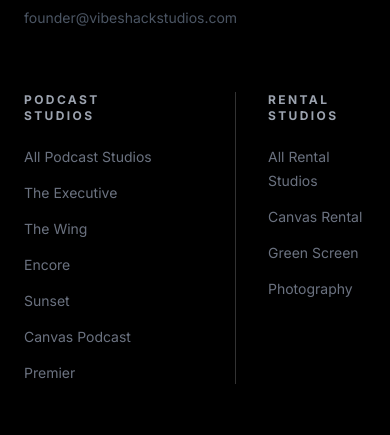
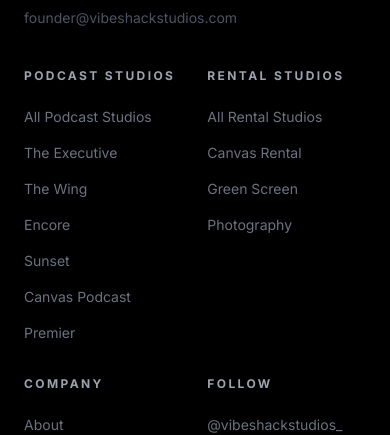
Before and after one commit to founderVSS904/vibeshack-website, a Next.js app: page /book in a window 390 px wide. Shown: the part 2691-3126 px from the top of the page. Built offline with nearby package versions, Linux system fonts and the light colour scheme; no server answers.

Commit message:
Fix: mobile footer layout — all columns visible

```diff
--- a/components/Footer.tsx
+++ b/components/Footer.tsx
@@ -6,7 +6,7 @@
       <div className="max-w-7xl mx-auto px-6 sm:px-10 lg:px-16 py-16">
 
         {/* Top row */}
-        <div className="flex flex-col lg:flex-row items-start justify-between gap-16 mb-16">
+        <div className="flex flex-col lg:flex-row items-start justify-between gap-10 lg:gap-16 mb-16">
           {/* Brand */}
           <div className="max-w-xs">
             <div className="mb-8">
@@ -31,7 +31,7 @@
           </div>
 
           {/* Links */}
-          <div className="grid grid-cols-2 md:grid-cols-5 gap-20">
+          <div className="grid grid-cols-2 gap-8 md:grid-cols-4 md:gap-12">
             {/* Podcast Studios */}
             <div>
               <p className="text-gray-400 text-xs tracking-[0.2em] uppercase mb-5 font-bold">Podcast Studios</p>
@@ -53,7 +53,7 @@
             </div>
 
             {/* Rental Studios */}
-            <div className="border-l border-white/20 pl-8">
+            <div>
               <p className="text-gray-400 text-xs tracking-[0.2em] uppercase mb-5 font-bold">Rental Studios</p>
               <ul className="space-y-3">
                 {[
```
